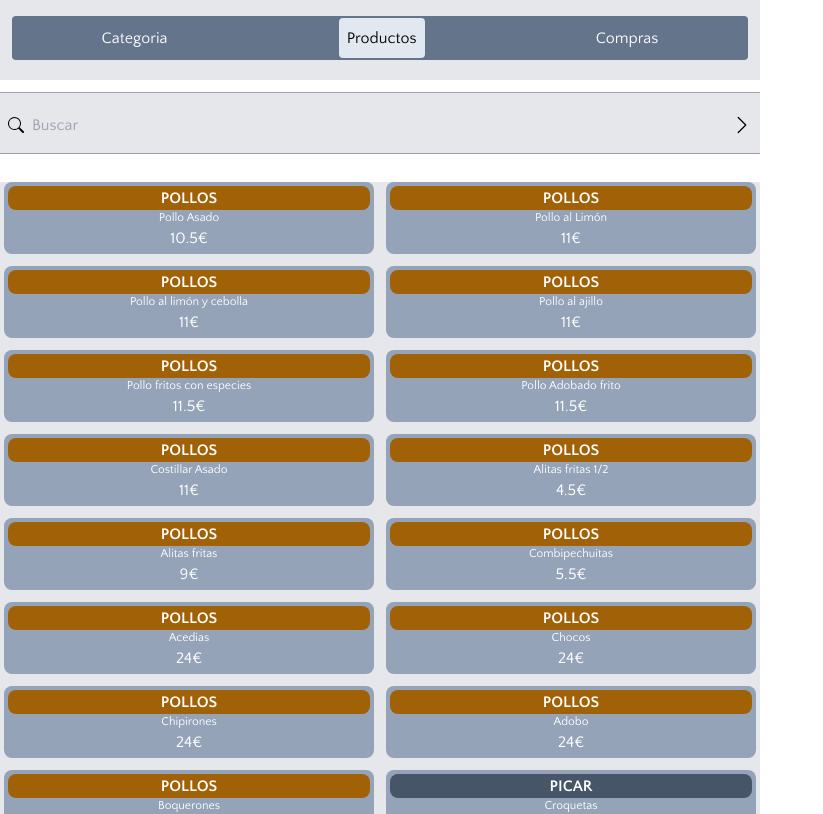
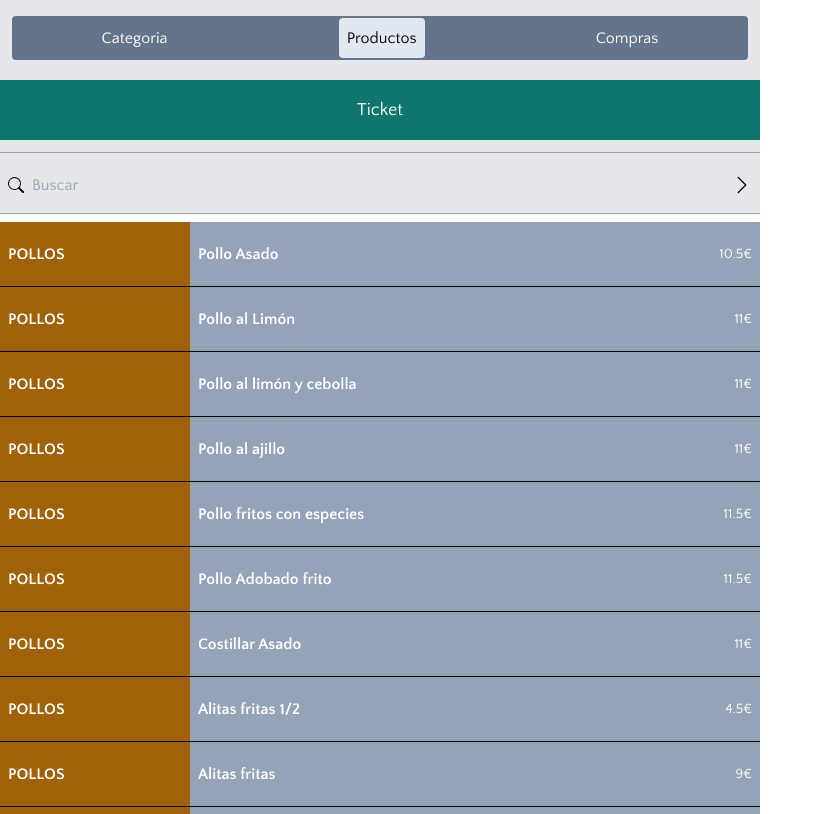
Before and after one commit to Zequy40/app-Factura, a Next.js app: page / in a window 1280 px wide. Shown: the top 814 px of the page, without its empty margins (0-823 px from the left). Built offline with nearby package versions, Linux system fonts and the light colour scheme.

Commit message:
completed

```diff
--- a/app/category/[category]/page.jsx
+++ b/app/category/[category]/page.jsx
@@ -35,18 +35,23 @@ const CategoryProduct = ({ params }) => {
     return (
         <>
 
-                <div className="max-w-[760px] w-full bg-gray-200 my-7">
+                <div className="max-w-[760px] w-full bg-gray-200 mt-2">
 
-                    <div className="grid grid-cols-2 place-items-center gap-3 mx-2 my-6" >
+                    <div className="flex flex-col" >
                         {filteredProduct.map((productCategory) =>
-                            <button onClick={() => buy(productCategory)} key={productCategory.id} className=' bg-slate-400 rounded-lg w-full'>
+                            <button onClick={() => buy(productCategory)} key={productCategory.id} className=' w-full flex bg-slate-400 cursor-pointer active:scale-90 border-b border-black'>
 
-                                <div className={` bg-slate-600 rounded-lg text-center font-semibold uppercase ${categoryColors[productCategory.category]}`}>{productCategory.category}</div>
-                                <div className="w-full p-1 text-center">{productCategory.title}</div>
-                                <div className="flex flex-col  items-center text-white">
-                                    <div className="card-text text-center text-black">{productCategory.price}€</div>
-                                    <div className="text-xs">{productCategory.quantity}</div>
-                                </div>
+                            <div className={`flex items-center justify-start px-2 py-5 w-1/4 ${categoryColors[productCategory.category]}`}>
+             <div className="rounded-lg text-center font-semibold uppercase">
+                    {productCategory.category}
+                  </div>
+            </div>
+              <div className='flex items-center justify-between px-2 py-5 w-3/4'>
+
+                <h5 className="text-md font-bold text-white">{productCategory.title}</h5>
+
+                  <p className="text-sm text-white">{productCategory.price}€</p>
+              </div>
 
                             </button>
                         )}
--- a/app/category/layout.js
+++ b/app/category/layout.js
@@ -12,8 +12,9 @@ export default function RootLayout({ children }) {
       <Providers>
         <body>
           <Header />
+          <div className='relative top-[4.25rem]'>
           <Carts />
-          <div>{children}</div></body>
+          <div>{children}</div></div></body>
       </Providers>
     </html>
   )
--- a/app/category/page.jsx
+++ b/app/category/page.jsx
@@ -8,21 +8,14 @@ export default function Category() {
     // Convertir el conjunto de categorías únicas en un array
     const categoriesArray = [...uniqueCategories];
 
-    const categoryColors = {
-        Tortillas: 'bg-blue-500 text-white',
-        Menu: 'bg-orange-400 text-white',
-        Picar: 'bg-red-500 text-white',
-        Pollos: ' bg-yellow-700 text-white',
-        Bolsa: 'bg-white text-black'
-      };
 
     return (
         <>
             <div className="max-w-[760px] w-full bg-gray-200 py-7">
-                <div className="grid grid-cols-2  place-items-center gap-16 mx-1" >
+                <div className="flex flex-col m-2 bg-orange-300" >
                     {categoriesArray.map(category => (
-                        <div key={category}>
-                            <Link href={`/category/${category}`} className={` bg-slate-600 rounded-lg p-6 text-center font-semibold uppercase ${categoryColors[category]}`}>{category}</Link>
+                        <div key={category} >
+                            <Link href={`/category/${category}`} className="p-10 flex items-center justify-center text-white border-b border-gray-300 text-center font-semibold uppercase" >{category}</Link>
                         </div>
                     ))}
                 </div>
--- a/app/components/header.jsx
+++ b/app/components/header.jsx
@@ -17,7 +17,7 @@ function Header() {
   }
   return (
     <>
-      <div className='max-w-[760px] bg-gray-200 '>
+      <div className='max-w-[760px] bg-gray-200 fixed w-full top-0 z-10'>
         <div className='w-full pb-4 pt-4 bg-gray-200 px-3'>
           <div className='flex justify-around mb-1 py-[2px]  bg-slate-500 rounded'>
             <Link href="./../category"><button className={router === '/category' || router === '/category/Pollos' || router === '/category/Picar' || router === '/category/Tortillas' || router === '/category/Menu' || router === '/category/Bolsa' ? 'p-2 capitalize bg-slate-200 rounded' : 'p-2 capitalize text-white'}>categoria</button></Link>
--- a/app/components/product.jsx
+++ b/app/components/product.jsx
@@ -1,6 +1,6 @@
 'use client'
 import { buyProduct } from '@/store/slice';
-import {useSelector, useDispatch} from 'react-redux';
+import { useSelector, useDispatch } from 'react-redux';
 
 
 
@@ -17,32 +17,32 @@ export default function ProductList({ products }) {
   const dispatch = useDispatch()
   const buy = (product) => {
     dispatch(buyProduct({
-  title:product.title,
-  price:product.price,
-  quantity:1,
-  category:product.category,
-  id:product.id
+      title: product.title,
+      price: product.price,
+      quantity: 1,
+      category: product.category,
+      id: product.id
 
     }))
 
   }
 
   return (
-    <div className="max-w-[760px] w-full bg-gray-200 my-7">
-      <div className="grid grid-cols-2 place-items-center gap-3 mx-1" >
+    <div className="max-w-[760px] w-full bg-gray-200 mt-2">
+      <div className="flex flex-col " >
         {
           products.map((product) => (
-<button onClick={() => buy(product)} key={product.id} className="w-full p-1 bg-slate-400 rounded-lg mx-2 cursor-pointer active:scale-90">
-            <div>
-              <div className={` bg-slate-600 rounded-lg text-center font-semibold uppercase ${categoryColors[product.category]}`}>
+            <button onClick={() => buy(product)} key={product.id} className="w-full flex bg-slate-400 cursor-pointer active:scale-90 border-b border-black">
+            <div className={`flex items-center justify-start px-2 py-5 w-1/4 ${categoryColors[product.category]}`}>
+             <div className="rounded-lg text-center font-semibold uppercase">
                     {product.category}
                   </div>
-              <div className="flex flex-col items-center text-white">
-                <h5 className="text-xs">{product.title}</h5>
-                <p className="text-sm text-center">{product.description}</p>
-                <p className="card-text">{product.price}€</p>
+            </div>
+              <div className='flex items-center justify-between px-2 py-5 w-3/4'>
 
-              </div>
+                <h5 className="text-md font-bold text-white">{product.title}</h5>
+
+                  <p className="text-sm text-white">{product.price}€</p>
               </div>
             </button>
           ))
--- a/app/components/search.jsx
+++ b/app/components/search.jsx
@@ -2,16 +2,8 @@
 import React, { useState } from 'react';
 import { buyProduct } from '@/store/slice';
 import {useDispatch} from 'react-redux';
+import Link from 'next/link';
 
-
-
-const categoryColors = {
-  Tortillas: 'bg-blue-500 text-white',
-  Menu: 'bg-orange-500 text-white',
-  Picar: 'bg-amber-500 text-white',
-  Pollos: ' bg-yellow-700 text-white',
-  Bolsa: 'bg-white text-black'
-};
 
 function Search({ products }) {
   const [searchTerm, setSearchTerm] = useState('');
@@ -46,6 +38,7 @@ const buy = (product) => {
     <>
       <div className='max-w-[760px] bg-gray-200 '>
 
+       <Link href={'/factura'}><div className='w-full p-4 bg-teal-700 text-white text-center text-lg'>Ticket</div></Link>
         <div className='flex justify-between w-full px-2 pb-4 mt-3 items-center border-y-[1px] border-gray-400 pt-5'>
           <div className='flex gap-2'>
             <svg xmlns="http://www.w3.org/2000/svg" fill="currentColor" className='w-4' viewBox="0 0 16 16">
@@ -71,12 +64,9 @@ const buy = (product) => {
           <ul>
           {displayedProducts.map((product) => (
               <li key={product.id}>
-              <button onClick={() => buy(product)} key={product.id} className="max-w-[760px] w-full border border-black my-2 p-1 bg-slate-400 rounded-lg mx-2 cursor-pointer active:scale-90">
+              <button onClick={() => buy(product)} key={product.id} className="max-w-[760px] w-full border border-black my-1 p-1 bg-slate-400 rounded-lg  cursor-pointer active:scale-90">
             <div>
-              <div className={` bg-slate-600 rounded-lg text-center font-semibold uppercase ${categoryColors[product.category]}`}>
-                {product.category}
-              </div>
-              <div className="flex flex-col items-center text-white">
+              <div className="flex justify-between items-center text-white">
                 <h5 className="text-xs">{product.title}</h5>
                 <p className="text-sm text-center">{product.description}</p>
                 <p className="card-text">{product.price}€</p>
--- a/app/page.js
+++ b/app/page.js
@@ -10,9 +10,11 @@ export default function Home() {
   return (
     <>
       <Header products={products}/>
+      <div className='relative top-[5rem]'>
       <Search products={products}/>
      <Carts/>
       <Product products={products}/>
+      </div>
 
 
 
```
Lines whose indentation alone changed are shown as unchanged.
